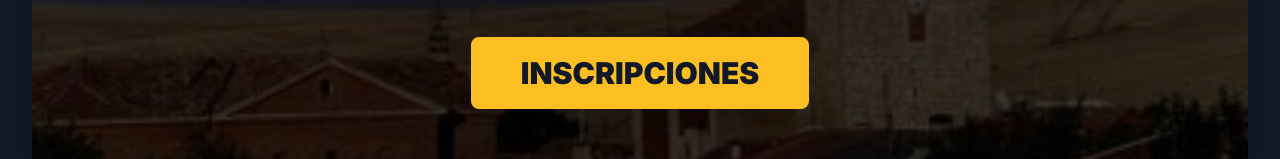
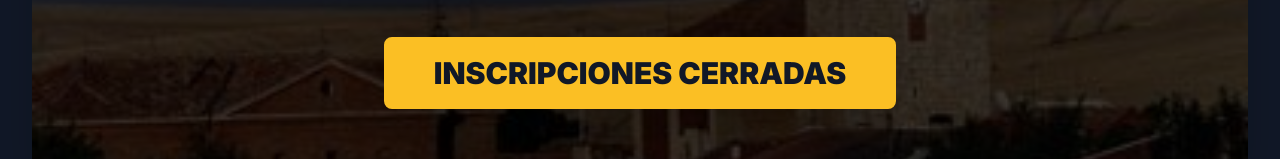
Before and after one commit to Luisgeria/San-Silvestre-Geria, a plain HTML site: page index.html in a window 1280 px wide. Shown: the part 311-470 px from the top of the page. Drawn offline with nearby package versions, Linux system fonts and the light colour scheme.

Commit message:
Update index.html

```diff
--- a/index.html
+++ b/index.html
@@ -83,8 +83,8 @@
             <div class="bg-black bg-opacity-70 p-8 md:p-16 text-center border-b-4 border-amber-400">
                 <h2 class="text-4xl md:text-6xl font-black text-white mb-4 uppercase drop-shadow-xl leading-tight">¡RETO SOLIDARIO DE FIN DE AÑO!</h2>
                 <p class="text-xl md:text-2xl text-amber-400 mb-10 font-bold tracking-wider">INSCRIPCIÓN GRATUITA. SOLO 100 PLAZAS.</p>
-                <a href="https://forms.office.com/r/C35Qt8FSXZ" target="_blank" class="inline-block bg-amber-400 text-gray-900 text-xl md:text-3xl font-black py-4 px-12 rounded-lg shadow-2xl border-2 border-amber-400 hover:bg-white hover:text-black transition duration-300 transform hover:scale-105 uppercase">
-                    INSCRIPCIONES
+                <a href="https://forms.office.com" target="_blank" class="inline-block bg-amber-400 text-gray-900 text-xl md:text-3xl font-black py-4 px-12 rounded-lg shadow-2xl border-2 border-amber-400 hover:bg-white hover:text-black transition duration-300 transform hover:scale-105 uppercase">
+                    INSCRIPCIONES CERRADAS
                 </a>
             </div>
         </section>
@@ -215,7 +215,7 @@
 
         <!-- FOOTER: Llamada a la acción final y firma con escudo -->
         <footer class="text-center mt-12 bg-gray-800 p-8 rounded-xl shadow-inner border-t-4 border-gray-700">
-             <a href="https://forms.office.com/r/C35Qt8FSXZ" target="_blank" class="inline-block bg-amber-400 text-gray-900 text-2xl font-black py-4 px-12 rounded-lg shadow-2xl border-2 border-amber-400 hover:bg-white hover:text-black transition duration-300 transform hover:scale-105 uppercase">
+             <a href="https://forms.office.com" target="_blank" class="inline-block bg-amber-400 text-gray-900 text-2xl font-black py-4 px-12 rounded-lg shadow-2xl border-2 border-amber-400 hover:bg-white hover:text-black transition duration-300 transform hover:scale-105 uppercase">
                 ¡INSCRÍBETE AQUÍ!
             </a>
             <p class="text-gray-400 mt-6 text-sm flex flex-col items-center justify-center font-bold uppercase tracking-wider">
```
